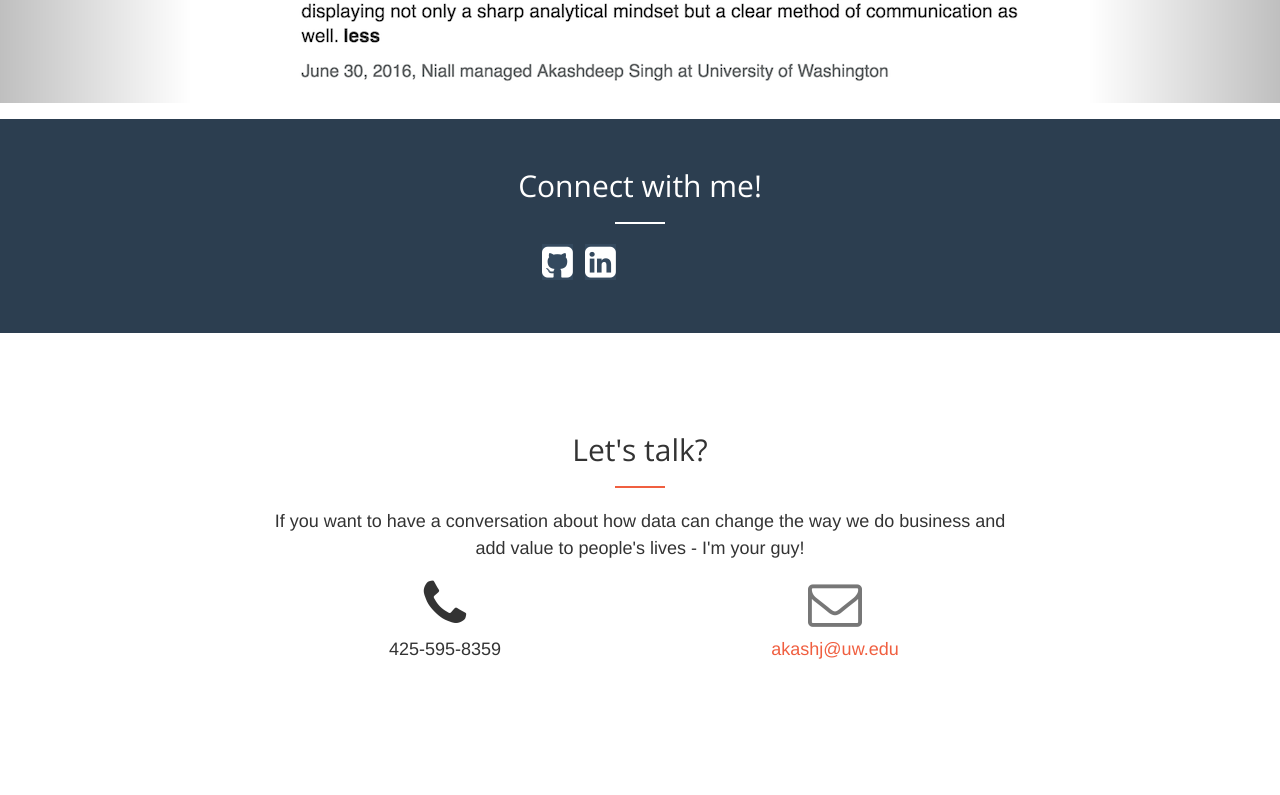
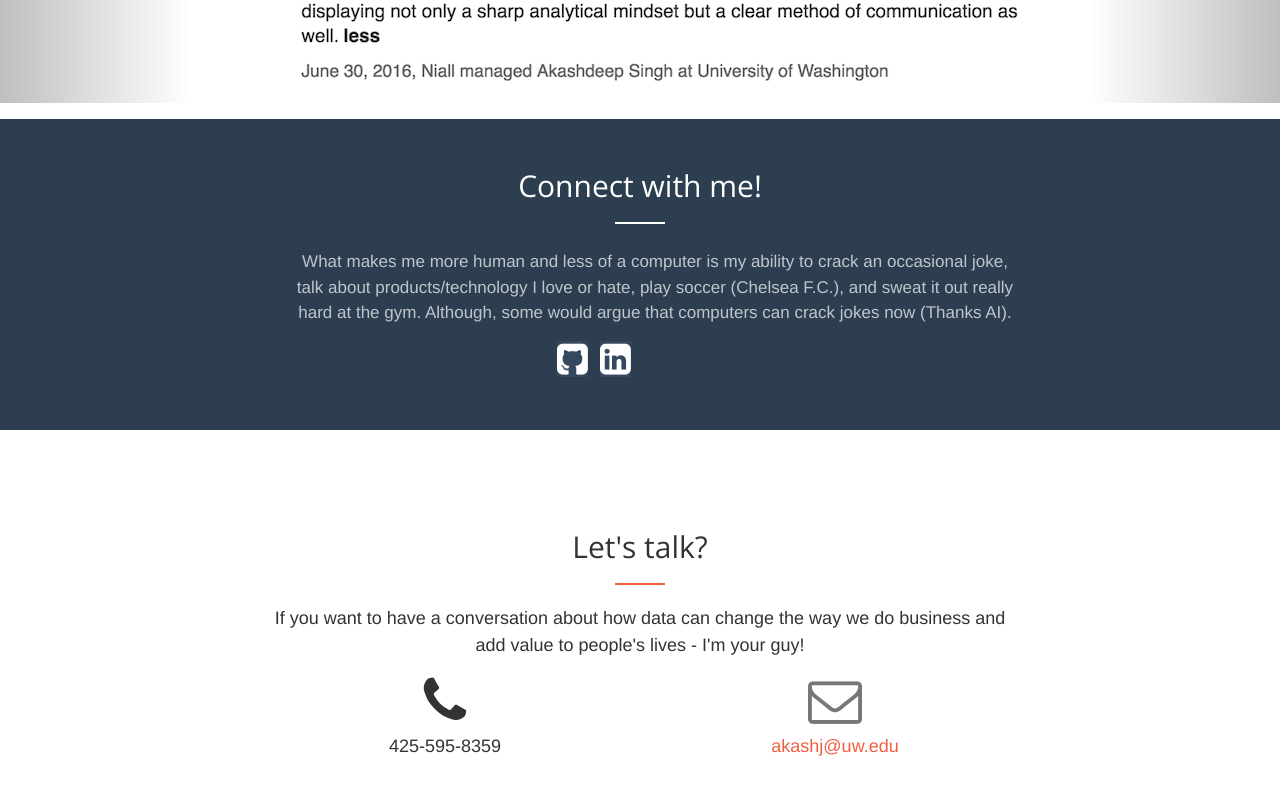
Before and after one commit to akashjaswal/akashjaswal.github.io, a website: page index.html in a window 1280 px wide. Shown: the part 2710-3505 px from the top of the page. Drawn offline with nearby package versions, Linux system fonts and the light colour scheme.

Commit message:
Added Description

```diff
--- a/index.html
+++ b/index.html
@@ -334,11 +334,16 @@
             <div class="call-to-action">
                 <h2>Connect with me!</h2>
                 <hr class="light">
+                <div class="container">
+                <div class="col-lg-8 col-lg-offset-2 text-center">
+                    <p class="text-faded" style="font-size: 17px;">What makes me more human and less of a computer is my ability to crack an occasional joke, talk about products/technology I love or hate, play soccer (Chelsea F.C.), and sweat it out really hard at the gym. Although, some would argue that computers can crack jokes now (Thanks AI).</p>
                     <i class="fa fa-2x fa-github-square sr-icons btn-primary" style="margin-left: 0.2em;"  onclick="window.open('https://github.com/akashjaswal','_blank')"></i>
                     <i class="fa fa-2x fa-linkedin-square sr-icons btn-primary" style="margin-left: 0.2em;" onclick="window.open('https://linkedin.com/in/akashjaswal','_blank')"></i>
                     <i class="fa fa-2x fa-twitter-square sr-icons btn-primary" style="margin-left: 0.2em;" onclick="window.open('https://twitter.com/JaswalAkash','_blank')"></i>
                     <i class="fa fa-2x fa-instagram sr-icons btn-primary" style="margin-left: 0.2em;" onclick="window.open('https://www.instagram.com/akashjaswal/','_blank')"></i>
                     <i class="fa fa-2x fa-facebook-square sr-icons btn-primary" style="margin-left: 0.2em;" onclick="window.open('https://www.facebook.com/akash.jaswal.399','_blank')"></i>
+                    </div>
+                    </div>
                 </div>
             </div>
     </aside>
```
Lines whose indentation alone changed are shown as unchanged.
